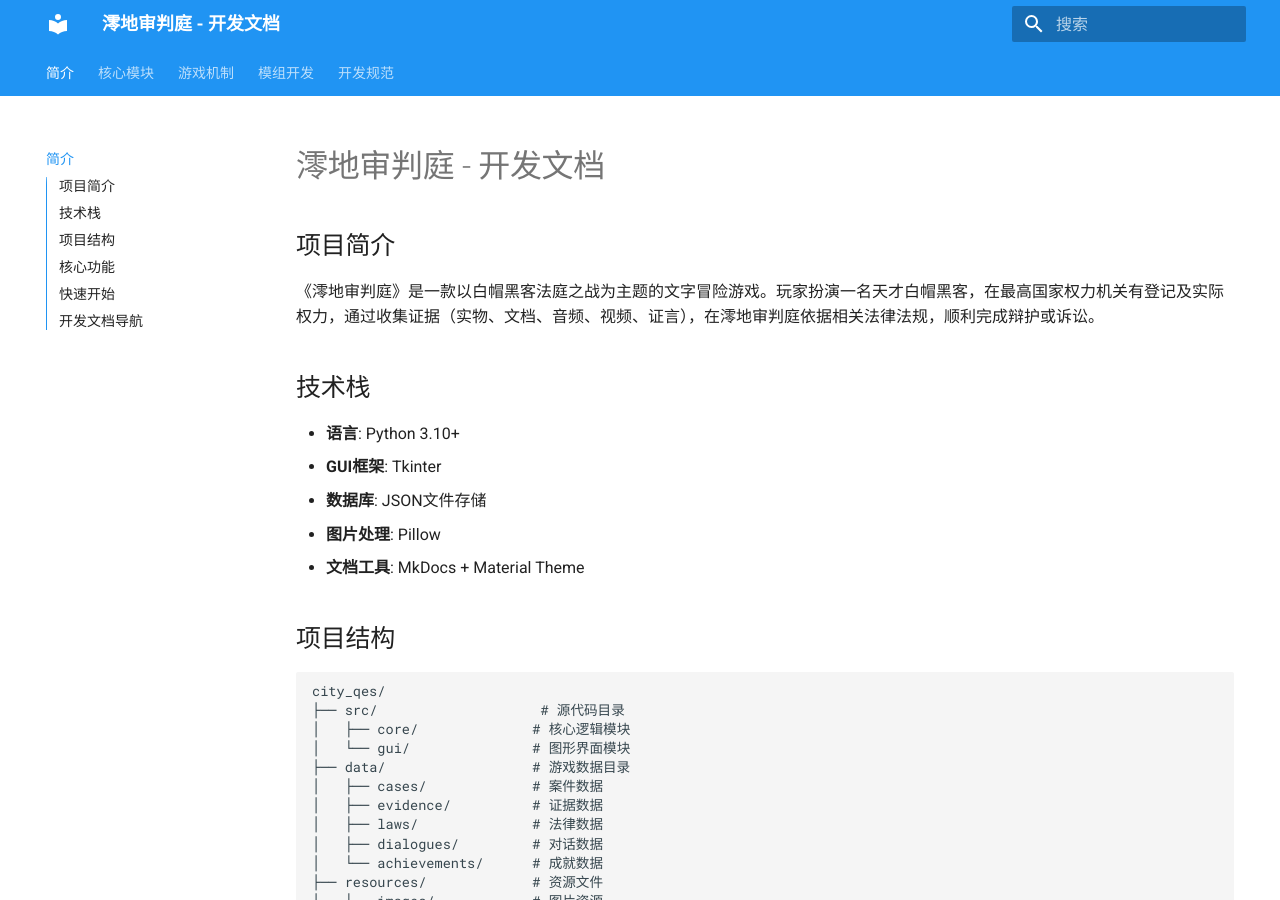
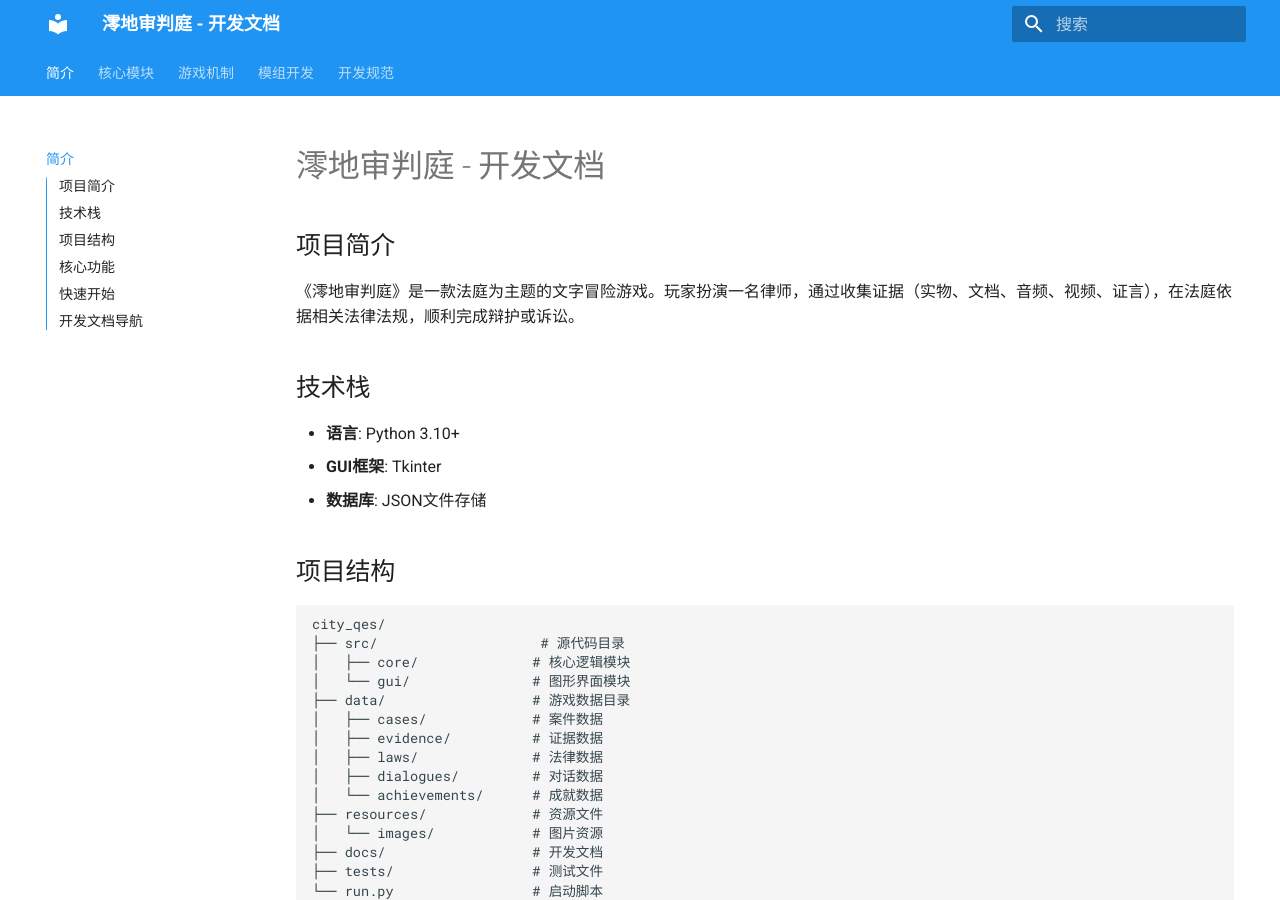
Before and after one commit to DevApotheosis/MiochiCourt, an MkDocs documentation site: the page built from docs/index.md, in a window 1280 px wide and 900 px high. Built offline with MkDocs 1.6.1 and Material for MkDocs 9.7.7, drawn with Linux system fonts in a browser that asks for light colours; the version menu is left out.

Commit message:
优化文档

```diff
--- a/docs/index.md
+++ b/docs/index.md
@@ -2,15 +2,13 @@
 
 ## 项目简介
 
-《澪地审判庭》是一款以白帽黑客法庭之战为主题的文字冒险游戏。玩家扮演一名天才白帽黑客，在最高国家权力机关有登记及实际权力，通过收集证据（实物、文档、音频、视频、证言），在澪地审判庭依据相关法律法规，顺利完成辩护或诉讼。
+《澪地审判庭》是一款法庭为主题的文字冒险游戏。玩家扮演一名律师，通过收集证据（实物、文档、音频、视频、证言），在法庭依据相关法律法规，顺利完成辩护或诉讼。
 
 ## 技术栈
 
 - **语言**: Python 3.10+
 - **GUI框架**: Tkinter
 - **数据库**: JSON文件存储
-- **图片处理**: Pillow
-- **文档工具**: MkDocs + Material Theme
 
 ## 项目结构
 
```
